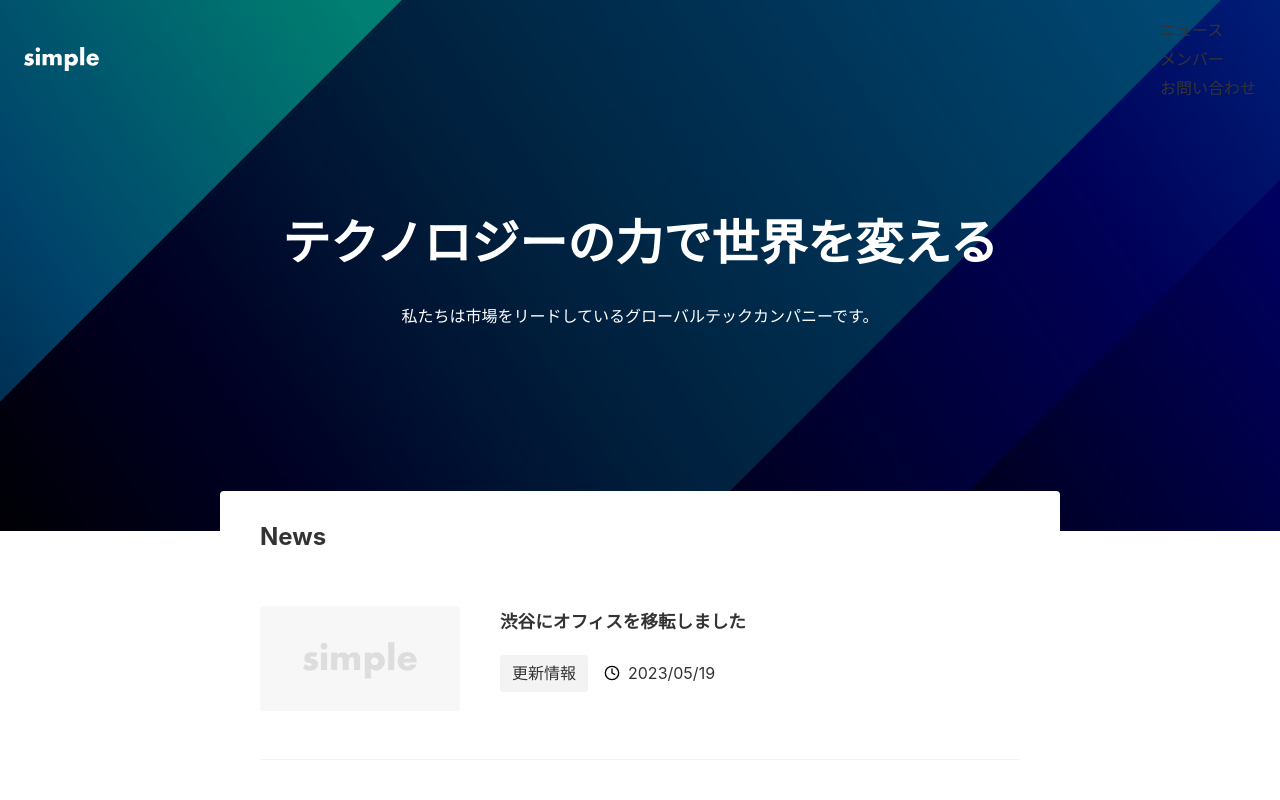
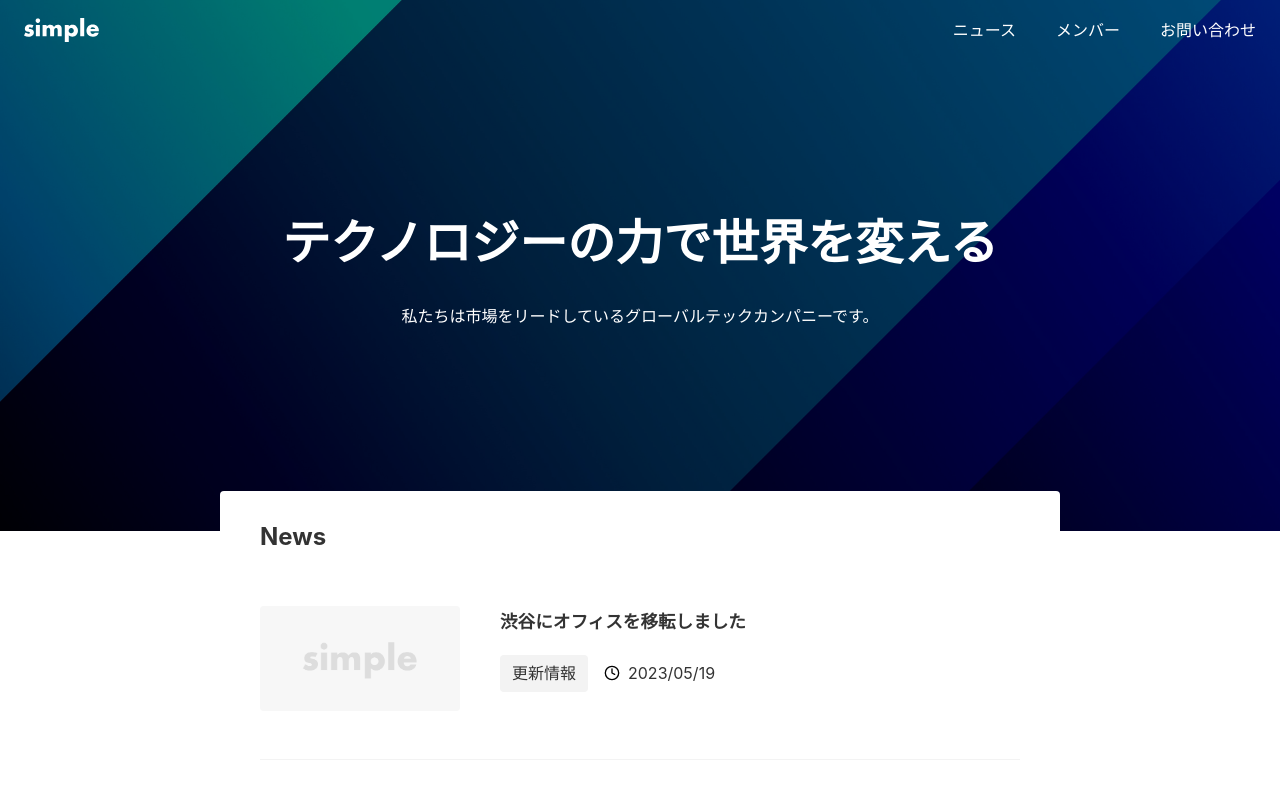
Before and after one commit to Zakky4/falsolateral-com, a Next.js app: page / in a window 1280 px wide. Shown: the top 800 px of the page. Built offline with nearby package versions, Linux system fonts and the light colour scheme.

Commit message:
classnames installed

```diff
--- a/app/_components/Header/index.tsx
+++ b/app/_components/Header/index.tsx
@@ -1,7 +1,7 @@
 import Image from 'next/image';
 import Link from 'next/link';
 import styles from './index.module.css';
-// import Menu from '../Menu';
+import Menu from '../Menu';
 
 export default function Header() {
   return (
@@ -16,20 +16,7 @@
           priority
         />
       </Link>
-      {/* <Menu /> */}
-      <nav>
-        <ul>
-          <li>
-            <Link href="/news">ニュース</Link>
-          </li>
-          <li>
-            <Link href="/members">メンバー</Link>
-          </li>
-          <li>
-            <Link href="/contact">お問い合わせ</Link>
-          </li>
-        </ul>
-      </nav>
+      <Menu />
     </header>
   );
 }
--- /dev/null
+++ b/app/_components/Menu/index.module.css
@@ -0,0 +1,45 @@
+.items {
+  display: flex;
+  color: #fff;
+  gap: 40px;
+}
+
+.button {
+  display: none;
+}
+
+@media (max-width: 640px) {
+  .nav {
+    display: none;
+  }
+
+  .nav.open {
+    display: block;
+    position: fixed;
+    top: 0;
+    left: 0;
+    right: 0;
+    bottom: 0;
+    background-color: var(--color-bg-painted);
+    color: var(--color-text-unpainted);
+    padding: 24px 16px;
+  }
+
+  .items {
+    flex-direction: column;
+    gap: 24px;
+  }
+
+  .button {
+    display: flex;
+    background: none;
+    border: none;
+    cursor: pointer;
+  }
+
+  .close {
+    position: absolute;
+    top: 24px;
+    right: 16px;
+  }
+}
--- /dev/null
+++ b/app/_components/Menu/index.tsx
@@ -0,0 +1,45 @@
+'use client';
+
+import Link from 'next/link';
+import Image from 'next/image';
+import { useState } from 'react';
+// import cx from 'classnames';
+import styles from './index.module.css';
+
+export default function Menu() {
+  const [isOpen, setOpen] = useState<boolean>(false);
+  const open = () => setOpen(true);
+  const close = () => setOpen(false);
+
+  return (
+    <div>
+      {/* <nav className={cx(styles.nav, isOpen && styles.open)}> */}
+      <nav className={styles.nav}>
+        <ul className={styles.items}>
+          <li>
+            <Link href="/news">ニュース</Link>
+          </li>
+          <li>
+            <Link href="/members">メンバー</Link>
+          </li>
+          <li>
+            <Link href="/contact">お問い合わせ</Link>
+          </li>
+        </ul>
+        {/* <button className={cx(styles.button, styles.close)} onClick={close}> */}
+        <button className={styles.button} onClick={close}>
+          <Image
+            src="/close.svg"
+            alt="閉じる"
+            width={24}
+            height={24}
+            priority
+          />
+        </button>
+      </nav>
+      <button className={styles.button} onClick={open}>
+        <Image src="/menu.svg" alt="メニュー" width={24} height={24} />
+      </button>
+    </div>
+  );
+}
```
Also changed, not shown: package.json (+5 -4 lines), 1 other file (tests, documents, lock files or other folders).
